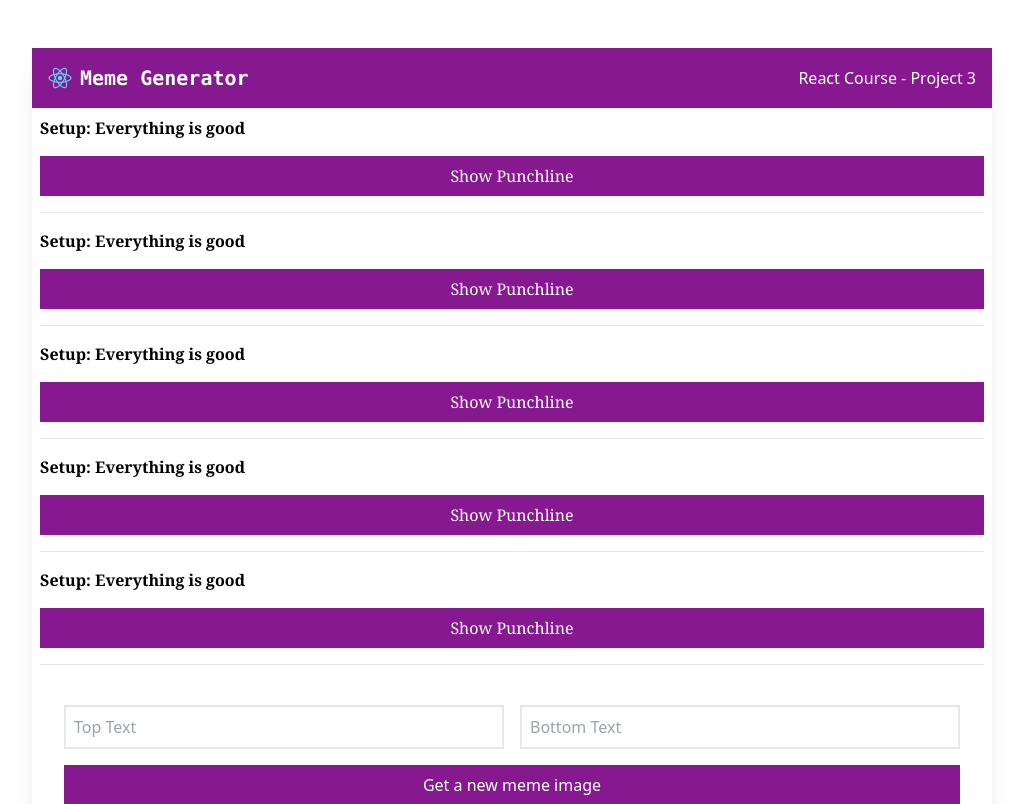
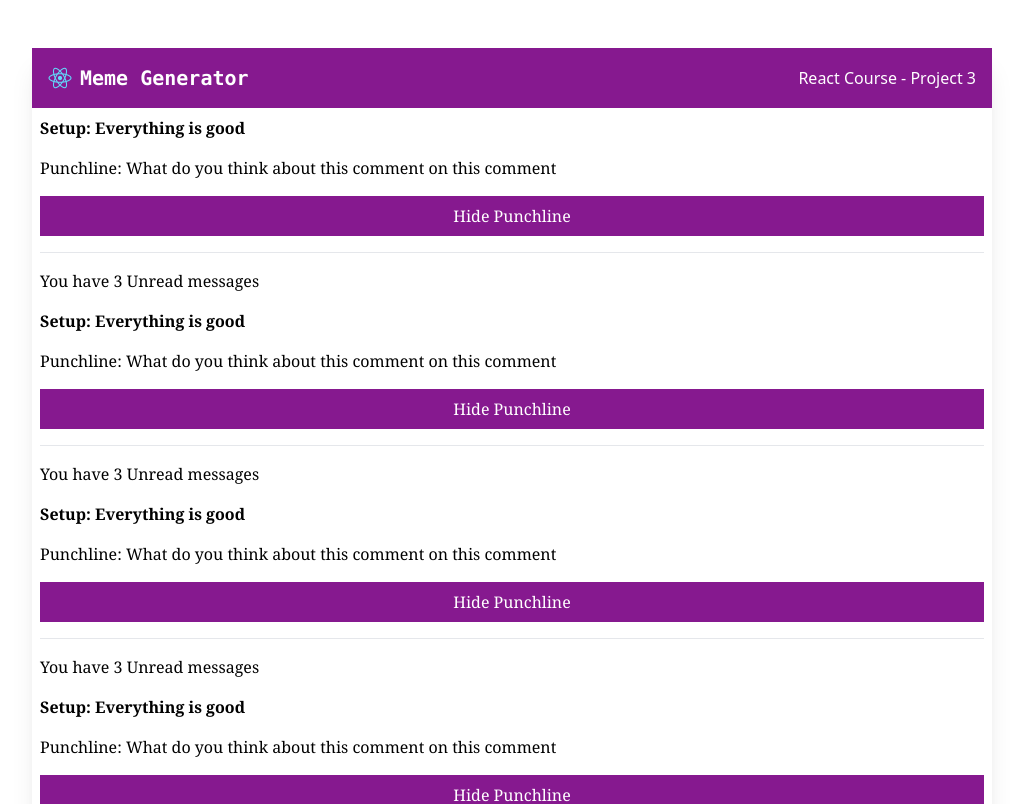
Before and after one commit to idowuemmao/Tutorial-App, a React (Create React App) app: page / in a window 1280 px wide. Shown: the top 804 px of the page, without its empty margins (16-1039 px from the left). Built offline with nearby package versions, Linux system fonts and the light colour scheme.

Commit message:
COnditional rendering

```diff
--- a/src/Jokes/Jokes.js
+++ b/src/Jokes/Jokes.js
@@ -2,8 +2,9 @@ import "./Jokes.css";
 import React from "react";
 
 export default function Jokes(props) {
-  const [isShown, setIsShown] = React.useState(false);
+  const [isShown, setIsShown] = React.useState(true);
 
+  const [message, setMessage] = React.useState(["a", "b", "c"]);
   function Showing() {
     setIsShown((prevShown) => !prevShown);
   }
@@ -13,9 +14,17 @@ export default function Jokes(props) {
       {/* If setup exists then print it out else don't print anything */}
       {isShown && <p>Punchline: {props.punchline}</p>}
       <button onClick={Showing} className="bg-fuchsia-800 text-white p-2">
-        Show Punchline
+        {isShown ? "Hide" : "Show"} Punchline
       </button>
       <hr />
+      {message.length > 0 ? (
+        <p>
+          You have {message.length} Unread{" "}
+          {message.length === 1 ? "message" : "messages"}
+        </p>
+      ) : (
+        <p>You are all caught up</p>
+      )}
     </div>
   );
 }
```
